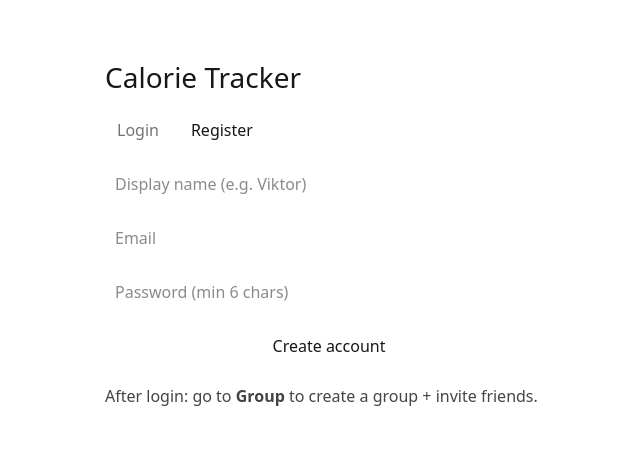
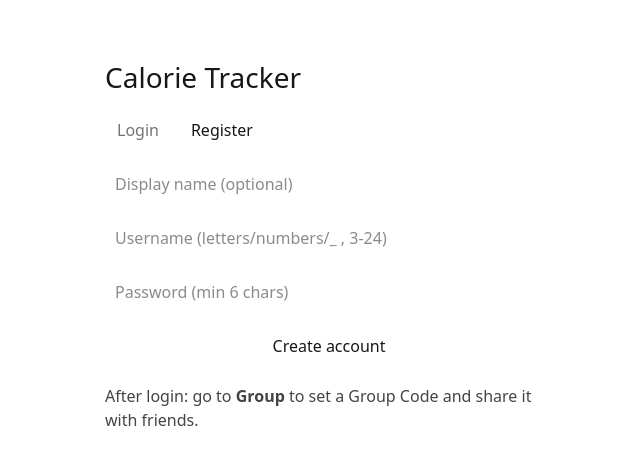
Before and after one commit to victorivanov01/caloriesapp, a Next.js app: page /login in a window 1280 px wide. Both pictures are taken after a click on the button "Register". Shown: the top 464 px of the page, without its empty margins (311-951 px from the left). Built offline with nearby package versions, Linux system fonts and the light colour scheme; no server answers.

Commit message:
fixed login to not req email

```diff
--- a/app/login/page.tsx
+++ b/app/login/page.tsx
@@ -1,14 +1,28 @@
 "use client";
 
-import { FormEvent, useEffect, useState } from "react";
+import { FormEvent, useEffect, useMemo, useState } from "react";
 import { useRouter } from "next/navigation";
 import { supabaseBrowser } from "@/lib/supabaseClient";
 
+function normalizeUsername(raw: string) {
+  // Lowercase, trim, only allow a-z 0-9 underscore, 3..24 chars
+  const u = raw.trim().toLowerCase();
+  if (!/^[a-z0-9_]{3,24}$/.test(u)) {
+    return null;
+  }
+  return u;
+}
+
+function usernameToEmail(username: string) {
+  // Internal-only fake email
+  return `${username}@calories.local`;
+}
+
 export default function LoginPage() {
   const router = useRouter();
-  const supabase = supabaseBrowser();
+  const supabase = useMemo(() => supabaseBrowser(), []);
 
-  const [email, setEmail] = useState("");
+  const [username, setUsername] = useState("");
   const [password, setPassword] = useState("");
 
   const [displayName, setDisplayName] = useState("");
@@ -21,7 +35,7 @@ export default function LoginPage() {
     supabase.auth.getSession().then(({ data }) => {
       if (data.session) router.replace("/today");
     });
-  }, [router, supabase.auth]);
+  }, [router, supabase]);
 
   async function onSubmit(e: FormEvent) {
     e.preventDefault();
@@ -29,6 +43,16 @@ export default function LoginPage() {
     setLoading(true);
 
     try {
+      const u = normalizeUsername(username);
+      if (!u) {
+        throw new Error("Username must be 3-24 chars: letters, numbers, underscore only.");
+      }
+      if (password.length < 6) {
+        throw new Error("Password must be at least 6 characters.");
+      }
+
+      const email = usernameToEmail(u);
+
       if (mode === "login") {
         const { error } = await supabase.auth.signInWithPassword({ email, password });
         if (error) throw error;
@@ -37,19 +61,23 @@ export default function LoginPage() {
       }
 
       // register
-      const { data, error } = await supabase.auth.signUp({
+      const dn = displayName.trim() || u;
+
+      const { error } = await supabase.auth.signUp({
         email,
         password,
-        options: { data: { display_name: displayName } },
+        options: { data: { display_name: dn } },
       });
 
       if (error) throw error;
 
-      // If email confirmations are ON, user may need to confirm.
-      // If confirmations are OFF, session may exist immediately.
+      // If confirmations are OFF, session may exist immediately
       const session = (await supabase.auth.getSession()).data.session;
-      if (session) router.replace("/today");
-      else setMsg("Registered. Check your email to confirm (if confirmations are enabled).");
+      if (session) {
+        router.replace("/today");
+      } else {
+        setMsg("Account created. If email confirmation is enabled, you must confirm before logging in.");
+      }
     } catch (err: any) {
       setMsg(err?.message ?? "Error");
     } finally {
@@ -81,17 +109,18 @@ export default function LoginPage() {
           <input
             value={displayName}
             onChange={(e) => setDisplayName(e.target.value)}
-            placeholder="Display name (e.g. Viktor)"
-            required
+            placeholder="Display name (optional)"
             style={{ padding: 10 }}
           />
         )}
 
         <input
-          value={email}
-          onChange={(e) => setEmail(e.target.value)}
-          placeholder="Email"
-          type="email"
+          value={username}
+          onChange={(e) => setUsername(e.target.value)}
+          placeholder="Username (letters/numbers/_ , 3-24)"
+          autoCapitalize="none"
+          autoCorrect="off"
+          spellCheck={false}
           required
           style={{ padding: 10 }}
         />
@@ -113,7 +142,7 @@ export default function LoginPage() {
       </form>
 
       <p style={{ marginTop: 16, color: "#444" }}>
-        After login: go to <b>Group</b> to create a group + invite friends.
+        After login: go to <b>Group</b> to set a Group Code and share it with friends.
       </p>
     </main>
   );
```
